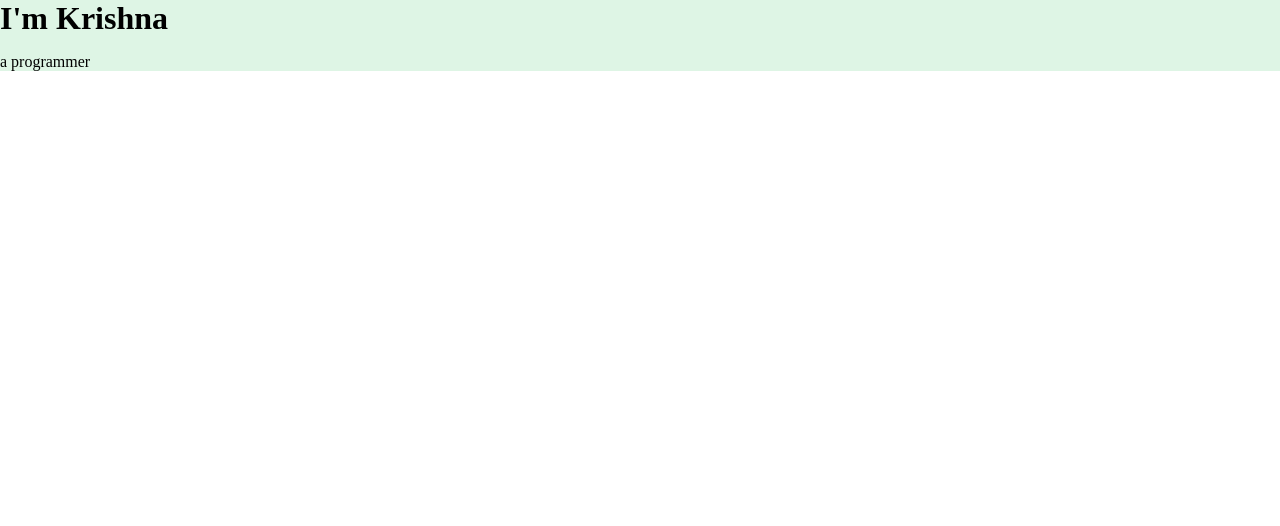
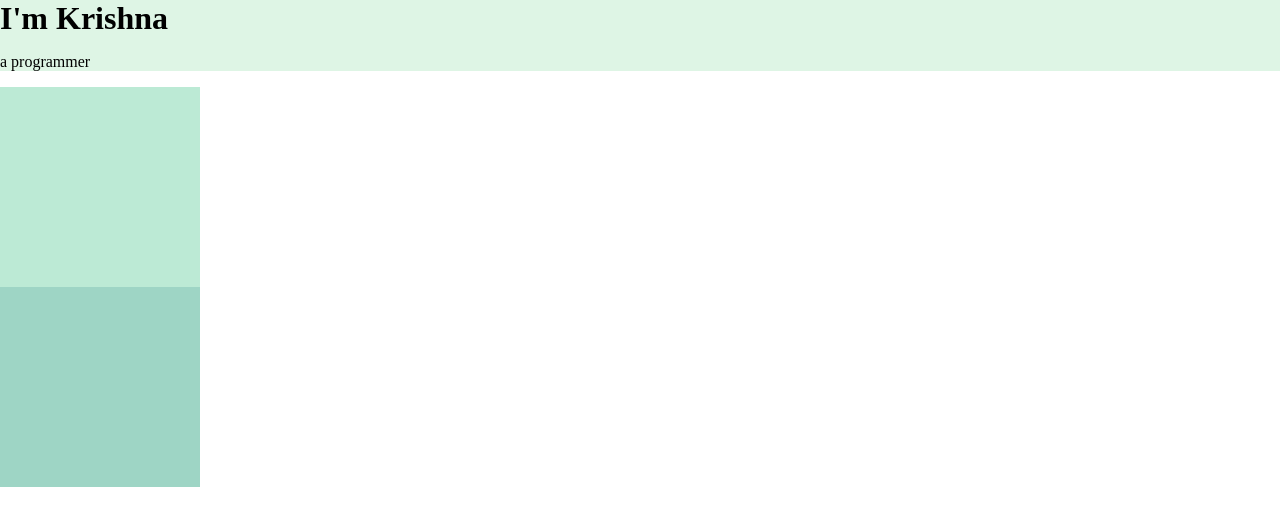
Before and after one commit to krishna102001/Web-Development, a web app: file CSS-Mysite/index.html in a window 1280 px wide. Shown: the top 526 px of the page. Run offline with its HTML, style and script files only (its server is not run), Linux system fonts and the light colour scheme.

Commit message:
added two div element and added background-color in stylesheet

```diff
--- a/CSS-Mysite/css/style.css
+++ b/CSS-Mysite/css/style.css
@@ -5,6 +5,16 @@ h1{
     margin-top: 0;
     margin-bottom: 0;
 }
-div{
+.top-container{
     background-color: #DEF5E5;
 }
+.middle-container{
+    background-color: #BCEAD5;
+    height: 200px;
+    width: 200px;
+}
+.bottom-container{
+    background-color: #9ED5C5;
+    height: 200px;
+    width: 200px;
+}
--- a/CSS-Mysite/index.html
+++ b/CSS-Mysite/index.html
@@ -6,9 +6,15 @@
         <link rel="icon" href="favicon.ico">
     </head>
     <body>
-        <div>
+        <div class="top-container">
             <h1>I'm Krishna</h1>
             <p>a programmer</p>
         </div>
+        <div class="middle-container">
+
+        </div>
+        <div class="bottom-container">
+
+        </div>
     </body>
 </html>
```
